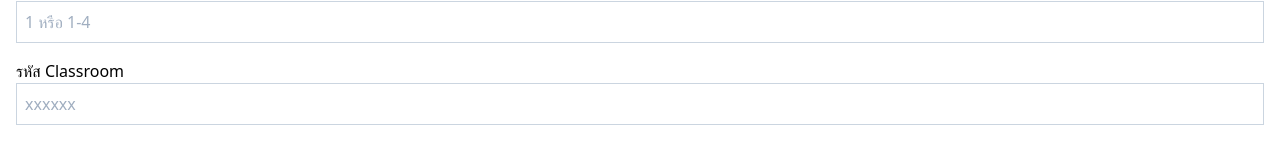
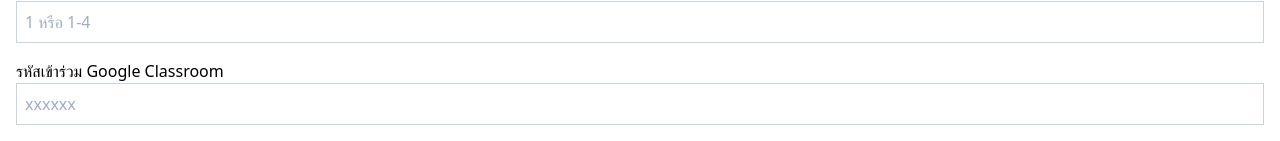
Before and after one commit to t6tg/kmutnb-classroom, a React (Create React App) app: page /add in a window 1280 px wide. Shown: the part 442-583 px from the top of the page. Built offline with nearby package versions, Linux system fonts and the light colour scheme; no server answers.

Commit message:
Update AddForm.js

```diff
--- a/src/components/AddForm.js
+++ b/src/components/AddForm.js
@@ -116,7 +116,7 @@ export default class AddForm extends Component {
           />
         </div>
         <div>
-          <label>รหัส Classroom</label>
+          <label>รหัสเข้าร่วม Google Classroom</label>
           <input
             className="border border-gray-400 p-2 w-full"
             type="text"
```
